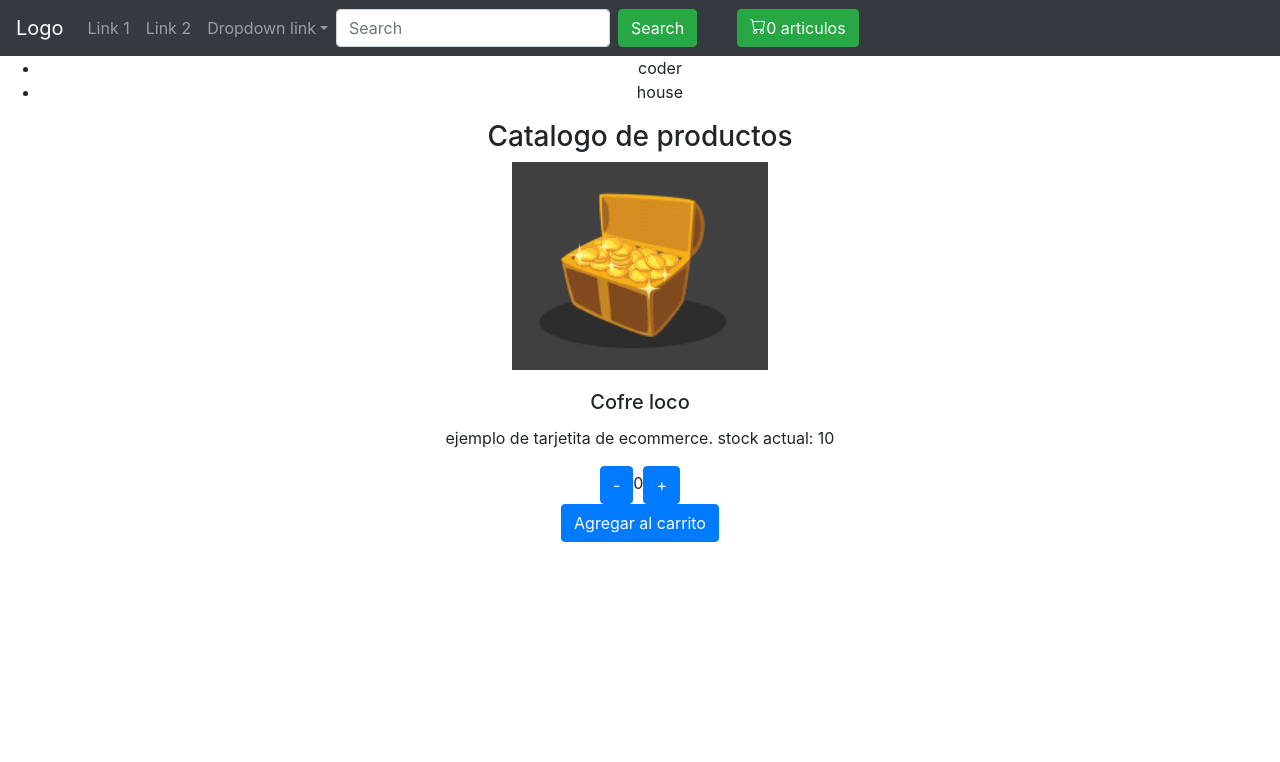
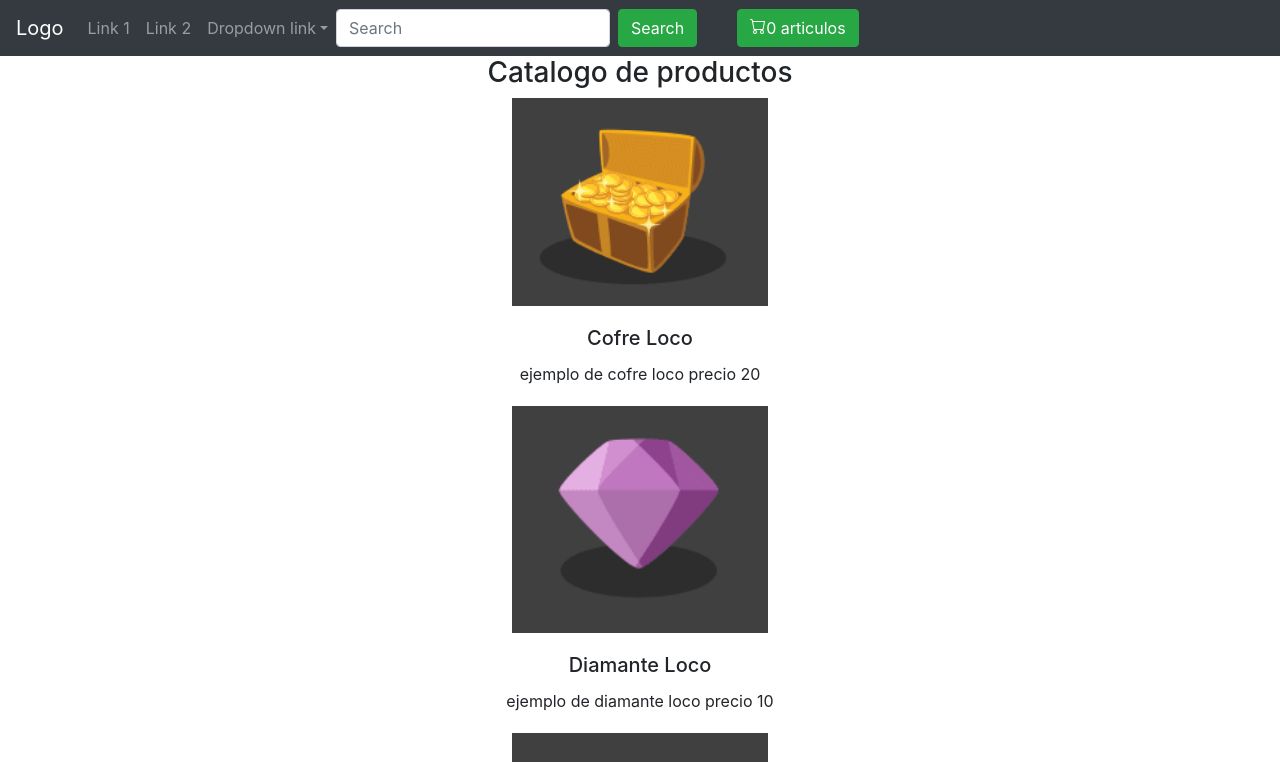
Before and after one commit to jalvarz/react, a React (Create React App) app in the folder ecommerce/: page / in a window 1280 px wide. Shown: the top 762 px of the page. Built offline with nearby package versions, Linux system fonts and the light colour scheme.

Commit message:
maps y promises

```diff
--- a/ecommerce/src/components/Item.js
+++ b/ecommerce/src/components/Item.js
@@ -0,0 +1,23 @@
+import React from "react";
+import ItemCount from "./ItemCount";
+
+const Item = ({id,title, description,price,pictureURL}) =>
+    {
+
+    //    <ItemCount stock={10} initial={4}></ItemCount>
+
+    return (
+        <div>
+        <img src={pictureURL} className="photo" alt="..." width={256}/>
+        <div className="card-body text-center">
+
+            <h5 className="card-title">{title}</h5>
+            <p className="card-text">{description} precio {price}</p>
+        </div>
+        </div>
+        );
+
+
+};
+
+export default Item;
--- /dev/null
+++ b/ecommerce/src/components/ItemList.js
@@ -0,0 +1,39 @@
+import ItemCount from "./ItemCount";
+import Item from './Item';
+import { useState } from "react";
+function ItemList()
+{
+    const items=[]
+    const db = new Promise((resolve,reject)=>{
+        //simula cargar de base de datos
+        items.push(
+            {id:1,title:'Cofre Loco',description:'ejemplo de cofre loco',price:'20',pictureURL:'assets/1.png'},
+            {id:2,title:'Diamante Loco',description:'ejemplo de diamante loco',price:'10',pictureURL:'assets/2.png'},
+            {id:3,title:'Cañon Loco',description:'ejemplo de cañoncito loco',price:'15',pictureURL:'assets/3.png'}
+            )
+            setTimeout(resolve, 2000);
+    });
+
+    db.then(
+        resolve=>{
+            console.log(items);
+        }
+    ,
+        err =>{
+        console.log('error');
+        }
+    )
+
+    console.log("se ejecuta ItemList")
+
+    return(
+        <div>
+
+        {items.map(u=>
+            <Item key={u.id} title={u.title} description={u.description} price={u.price} pictureURL={u.pictureURL} ></Item>
+
+            )}
+        </div>
+    );
+};
+export default ItemList;
--- a/ecommerce/src/components/ItemListContainer.js
+++ b/ecommerce/src/components/ItemListContainer.js
@@ -1,15 +1,17 @@
 import ItemCount from "./ItemCount";
+import Item from './Item';
+import { useState } from "react";
+import ItemList from "./ItemList";
 function ItemListContainer()
 {
+
     console.log("se ejecuta ItemListContainer")
 
     return(
         <div>
         <h3>Catalogo de productos</h3>
-
-        <ItemCount initial={1} stock={10} > </ItemCount>
+        <ItemList/>
         </div>
-
     );
 };
 export default ItemListContainer;
--- a/ecommerce/src/components/SandBox.js
+++ b/ecommerce/src/components/SandBox.js
@@ -39,6 +39,7 @@ task
 */
 
 //Ejercicio MAP
+/*
 
 const users = [
     {id: 1, name: 'coder'},
@@ -53,10 +54,16 @@ return(
     <ul>
     {users.map(u=> <li key={u.id}> {u.name} </li>)}
     </ul>
-)
-;
+    )
+    ;
 
 
+    */
+return(
+    <div>
+
+    </div>
+)
 }
 
 export default SandBox;
```
Also changed, not shown: ecommerce/public/assets/2.png (added), ecommerce/public/assets/3.png (added).
